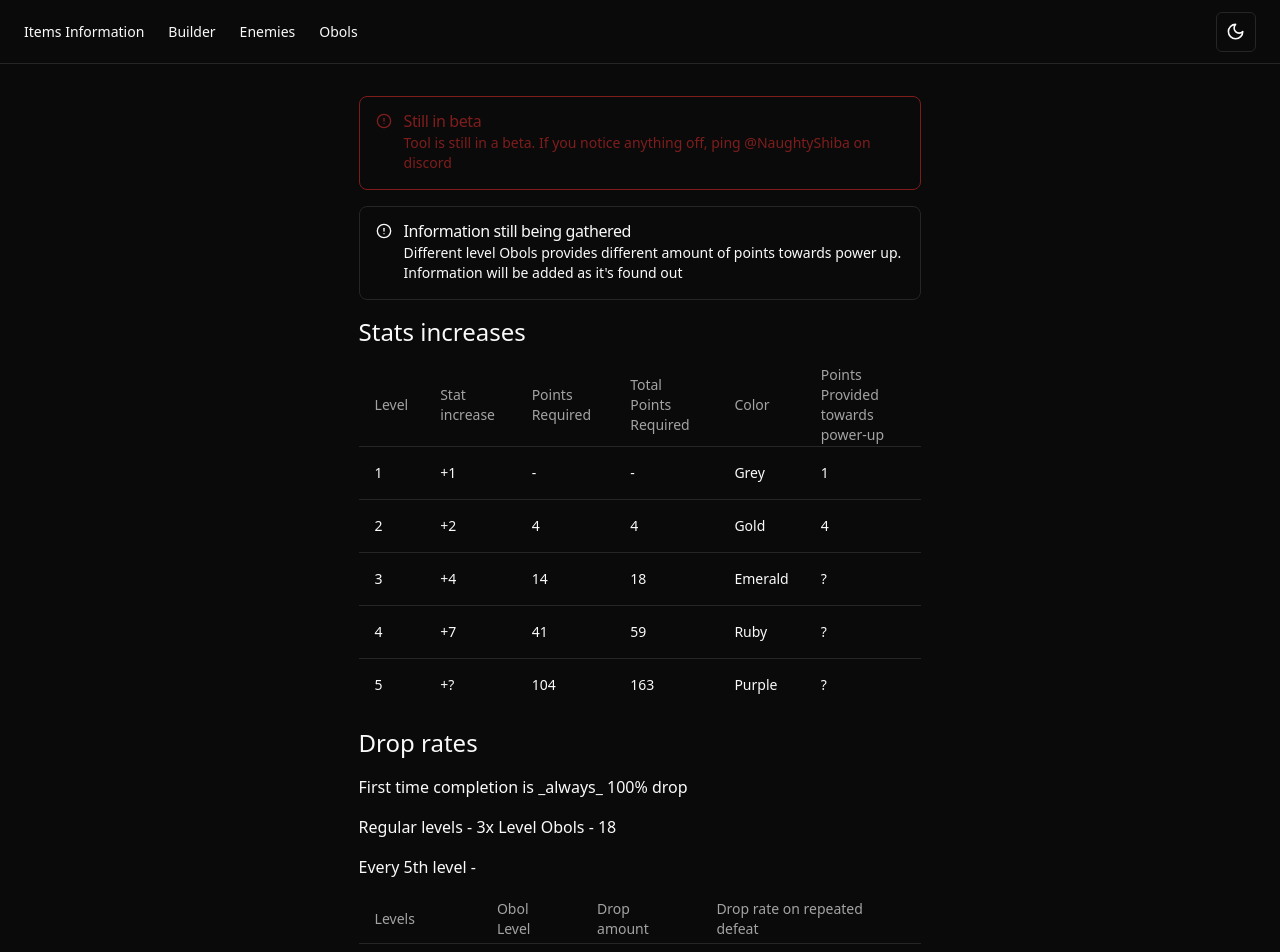
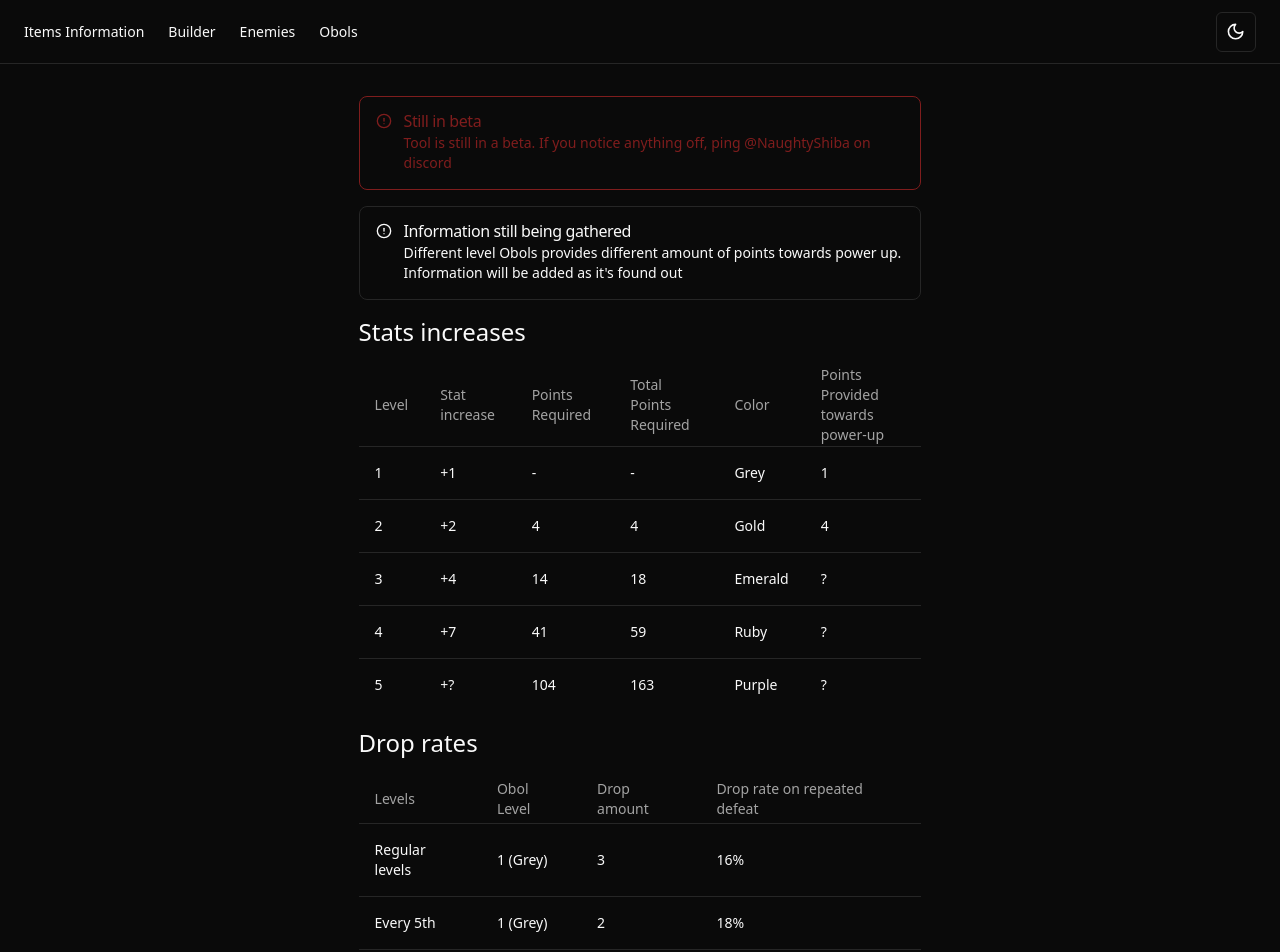
Before and after one commit to NaughtyShiba/pixel-odyssey-helper, a React (Vite) app: page /obols in a window 1280 px wide. Shown: the top 952 px of the page. Built offline with nearby package versions, Linux system fonts and the light colour scheme.

Commit message:
feat: update obols info

```diff
--- a/src/routes/obols/route.tsx
+++ b/src/routes/obols/route.tsx
@@ -67,9 +67,6 @@ export default function ObolsRoute() {
       </TableBody>
     </Table>
     <h2 className="text-2xl">Drop rates</h2>
-    <div>First time completion is _always_ 100% drop</div>
-    <div>Regular levels - 3x Level Obols - 18</div>
-    <div>Every 5th level - </div>
     <Table>
       <TableHeader>
         <TableRow>
```
